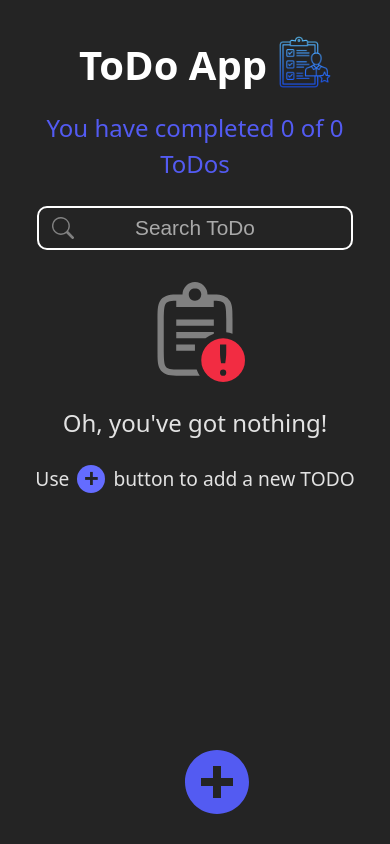
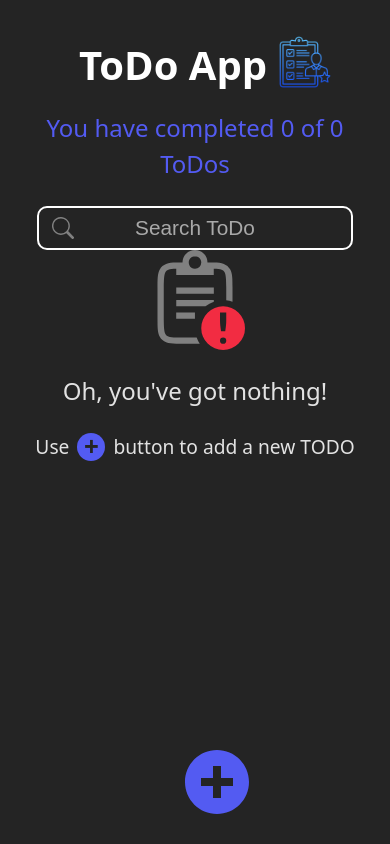
Before and after one commit to carlitoxe/todo-app-react, a React (Vite) app: page / in a window 390 px wide. Built offline with nearby package versions, Linux system fonts and the light colour scheme.

Commit message:
Adding responsive design

```diff
--- a/src/App.jsx
+++ b/src/App.jsx
@@ -54,7 +54,28 @@ return (
             setSearchValue={setSearchValue}
         />
     </TodoHeader>
-    <TodoList>
+
+    <TodoList
+      error={error}
+      loading={loading}
+      countTodos={countTodos}
+      searchedTodos={searchedTodos}
+      onError={() => <TodosError />}
+      onLoading={() => <TodosLoading />}
+      onEmptyTodos={() => <EmptyTodos />}
+      render={todo => (
+        <TodoItem
+          key={todo.id}
+          id={todo.id}
+          text={todo.text}
+          completed={todo.completed}
+          onCompleted={() => completeTodo(todo.id)}
+          onDelete={() => deleteTodo(todo.id)}
+        />
+        )}
+    />
+
+ {/*    <TodoList>
       {error && <TodosError error={error} />}
       {loading && <TodosLoading />}
       {(!loading && !countTodos) && <EmptyTodos />}
@@ -69,7 +90,7 @@ return (
         onDelete={() => deleteTodo(todo.id)}
       />
       )) }
-    </TodoList>
+    </TodoList> */}
 
     {openModal && (
     <Modal>
--- a/src/components/TodoList.jsx
+++ b/src/components/TodoList.jsx
@@ -1,11 +1,18 @@
 import React from "react";
 import '../style/TodoList.css';
 
-function TodoList({children}) {
+function TodoList(props) {
     return (
-        <section>
+        <section className="todolist-container">
+            {props.error && props.onError()}
+            {props.loading && props.onLoading()}
+            {(!props.loading && !props.countTodos) && props.onEmptyTodos()}
+
+            {props.searchedTodos.map(props.render)}
+            {/* {searchedTodos.map(todo => props.render(todo))} */}
+
             <ul>
-                {children}
+                {props.children}
             </ul>
         </section>
     )
--- a/src/style/EmptyTodos.css
+++ b/src/style/EmptyTodos.css
@@ -11,7 +11,7 @@
 }
 
 .emptytodos-add-button {
-    background-color: #646cff;
+    background-color: #535bf2;
     border: none;
     border-radius: 50%;
     font-size: 26px;
--- a/src/style/TodoItem.css
+++ b/src/style/TodoItem.css
@@ -10,6 +10,7 @@ li {
     align-items: center;
     cursor: pointer;
     width: calc(100% - 62px);
+    max-width: 420px;
 }
 
 li.completed {
```
